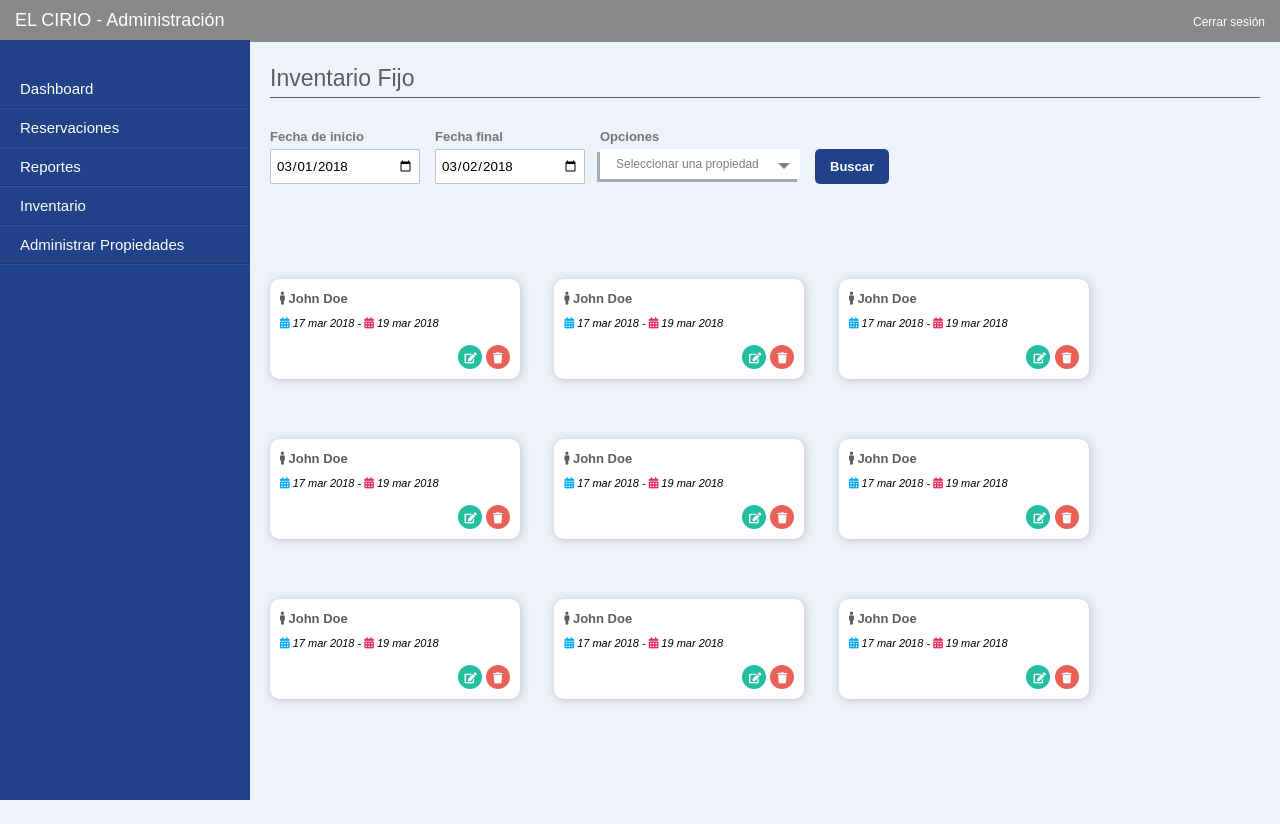
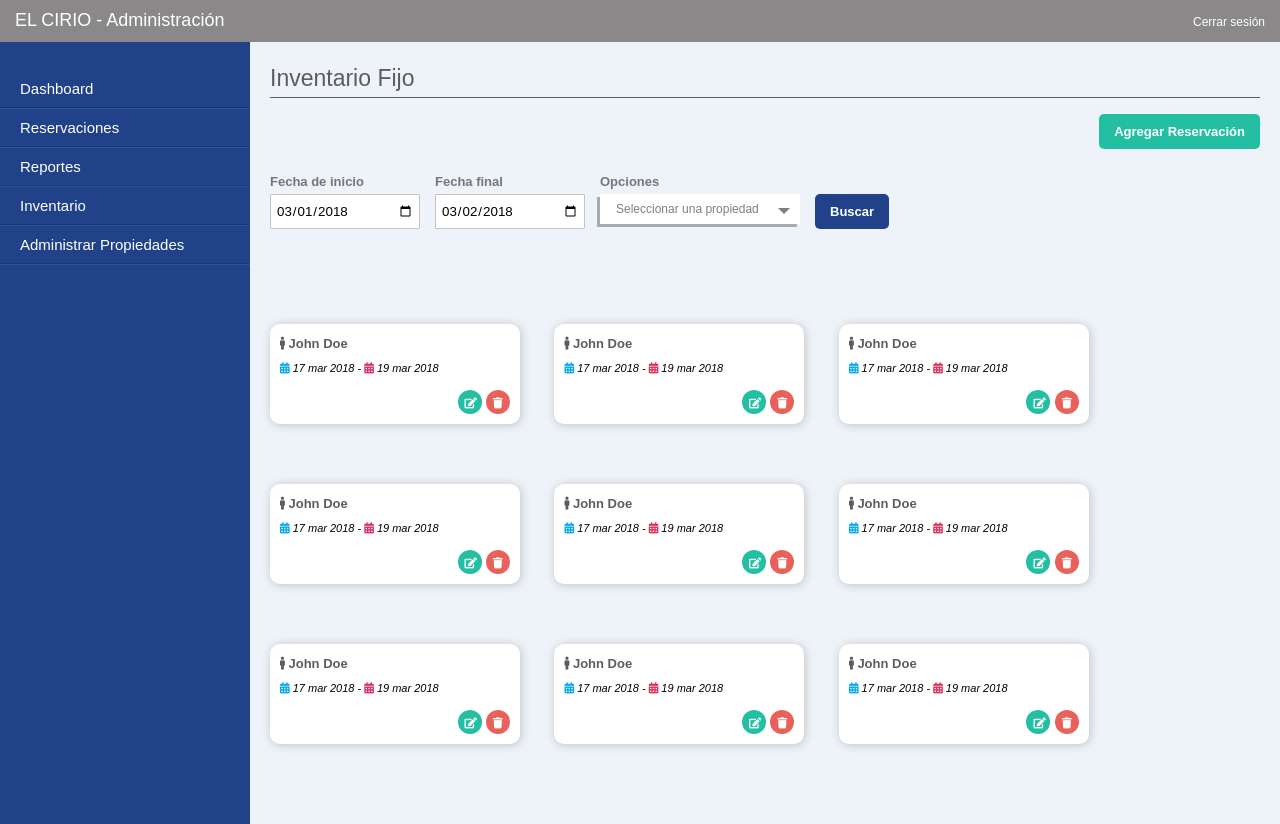
Before and after one commit to mazariegoscl/cirio, a PHP site: page /reservaciones.html in a window 1280 px wide. Before the commit the page ends 800 px from the top, so only its background shows below. Run offline with PHP 8.4, Linux system fonts and the light colour scheme.

Commit message:
Reservaciones link

```diff
--- a/comisiones.html
+++ b/comisiones.html
@@ -20,7 +20,7 @@
             <div class="nav-wrapper">
                   <ul>
                         <li><a href="home.html">Dashboard</a></li>
-                        <li><a href="#">Reservaciones</a></li>
+                        <li><a href="reservaciones.html">Reservaciones</a></li>
                         <li class="sub"><a class="inactive" href="#">Reportes</a>
                               <ul>
                                     <li><a href="ventas.html">Ventas</a></li>
--- a/home.html
+++ b/home.html
@@ -24,7 +24,7 @@
             <div class="nav-wrapper">
                   <ul>
                         <li><a href="home.html">Dashboard</a></li>
-                        <li><a href="#">Reservaciones</a></li>
+                        <li><a href="reservaciones.html">Reservaciones</a></li>
                         <li class="sub"><a class="inactive" href="#">Reportes</a>
                               <ul>
                                     <li><a href="ventas.html">Ventas</a></li>
--- a/inventario-fijo.html
+++ b/inventario-fijo.html
@@ -20,7 +20,7 @@
             <div class="nav-wrapper">
                   <ul>
                         <li><a href="home.html">Dashboard</a></li>
-                        <li><a href="#">Reservaciones</a></li>
+                        <li><a href="reservaciones.html">Reservaciones</a></li>
                         <li class="sub"><a class="inactive" href="#">Reportes</a>
                               <ul>
                                     <li><a href="ventas.html">Ventas</a></li>
--- a/inventario-variable.html
+++ b/inventario-variable.html
@@ -20,7 +20,7 @@
             <div class="nav-wrapper">
                   <ul>
                         <li><a href="home.html">Dashboard</a></li>
-                        <li><a href="#">Reservaciones</a></li>
+                        <li><a href="reservaciones.html">Reservaciones</a></li>
                         <li class="sub"><a class="inactive" href="#">Reportes</a>
                               <ul>
                                     <li><a href="ventas.html">Ventas</a></li>
--- a/reservaciones.html
+++ b/reservaciones.html
@@ -90,9 +90,34 @@
             border: 0;
             padding: 10px 15px;
         }
+
+        .buttons-top {
+            width: 100%;
+            display: block;
+            padding-bottom: 10px;
+            text-align: right;
+        }
+
+        .button-normal {
+            background-color: #214288;
+            color: white;
+            font-weight: bold;
+            font-size: 13px;
+            border-radius: 5px;
+            border: 0;
+            padding: 10px 15px;
+        }
+
+        .button-lblue {
+            background-color: #24bfa2;
+            color: white;
+        }
         </style>
         <div class="wrapper-charts">
             <h1 class="title-app">Inventario Fijo</h1>
+            <div class="buttons-top">
+                <button class="button-normal button-lblue">Agregar Reservación</button>
+            </div>
             <div class="filters">
                 <div class="form-control">
                     <label>
--- a/src/style.css
+++ b/src/style.css
@@ -110,7 +110,7 @@ header > a.logout-header {
 	left: 20px;
 	top: 50px;
 	cursor: pointer;
-	z-index: 999999;
+	z-index: 100;
 }
 
 nav {
@@ -126,7 +126,7 @@ nav {
 	position: fixed;
 
 	background-color: #214288;
-	z-index: 999;
+	z-index: 99;
 }
 
 nav > .nav-wrapper {
--- a/ventas.html
+++ b/ventas.html
@@ -20,7 +20,7 @@
             <div class="nav-wrapper">
                   <ul>
                         <li><a href="home.html">Dashboard</a></li>
-                        <li><a href="#">Reservaciones</a></li>
+                        <li><a href="reservaciones.html">Reservaciones</a></li>
                         <li class="sub"><a class="inactive" href="#">Reportes</a>
                               <ul>
                                     <li><a href="ventas.html">Ventas</a></li>
```
Also changed, not shown: other parts of reservaciones.html (+52 -1 lines). Lines whose indentation alone changed are shown as unchanged.
